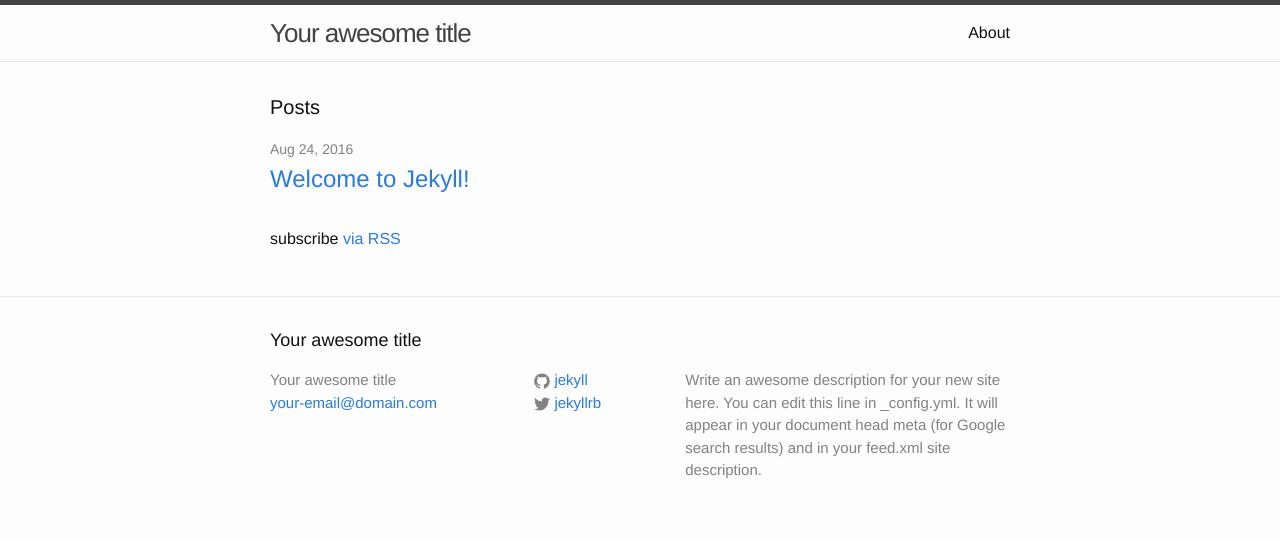
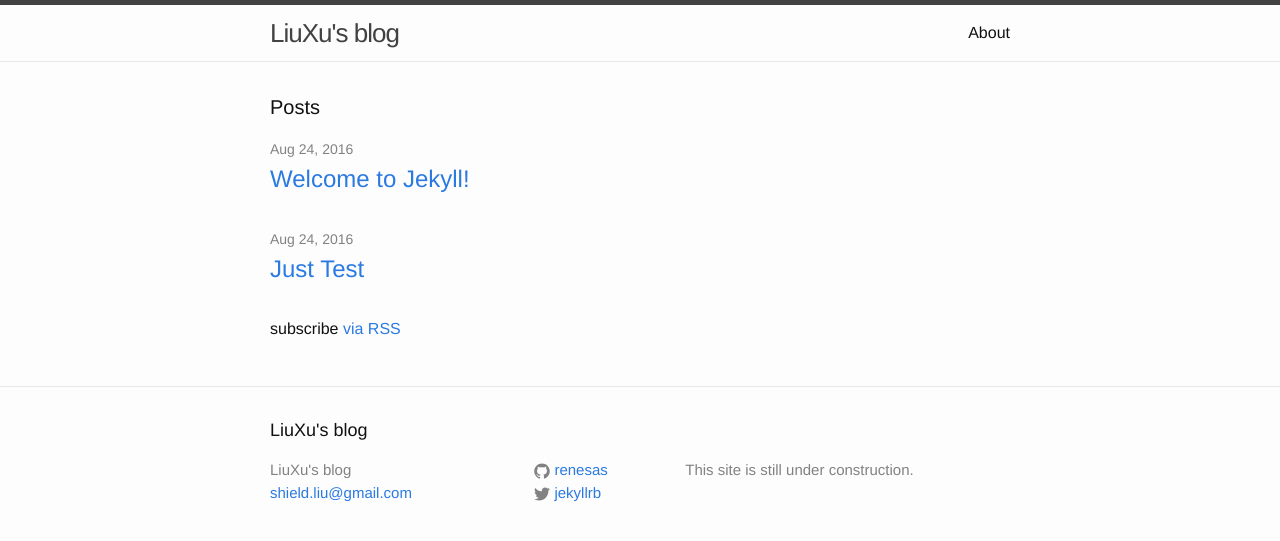
Before and after one commit to renesas-emma/renesas.github.io, a Jekyll site: the page built from index.html, in a window 1280 px wide. Shown: the top 541 px of the page. Built offline with Jekyll 4.4.1, drawn with Linux system fonts in a browser that asks for light colours.

Commit message:
No message

```diff
--- a/_config.yml
+++ b/_config.yml
@@ -6,16 +6,14 @@
 # 'jekyll serve'. If you change this file, please restart the server process.
 
 # Site settings
-title: Your awesome title
-email: your-email@domain.com
+title: LiuXu's blog
+email: shield.liu@gmail.com
 description: > # this means to ignore newlines until "baseurl:"
-  Write an awesome description for your new site here. You can edit this
-  line in _config.yml. It will appear in your document head meta (for
-  Google search results) and in your feed.xml site description.
+    This site is still under construction.
 baseurl: "" # the subpath of your site, e.g. /blog
-url: "http://yourdomain.com" # the base hostname & protocol for your site
+url: "http://renesas.github.io" # the base hostname & protocol for your site
 twitter_username: jekyllrb
-github_username:  jekyll
+github_username:  renesas
 
 # Build settings
 markdown: kramdown
```
Also changed, not shown: _posts/2016-08-24-Just-test.markdown (added, +24 -0 lines).
